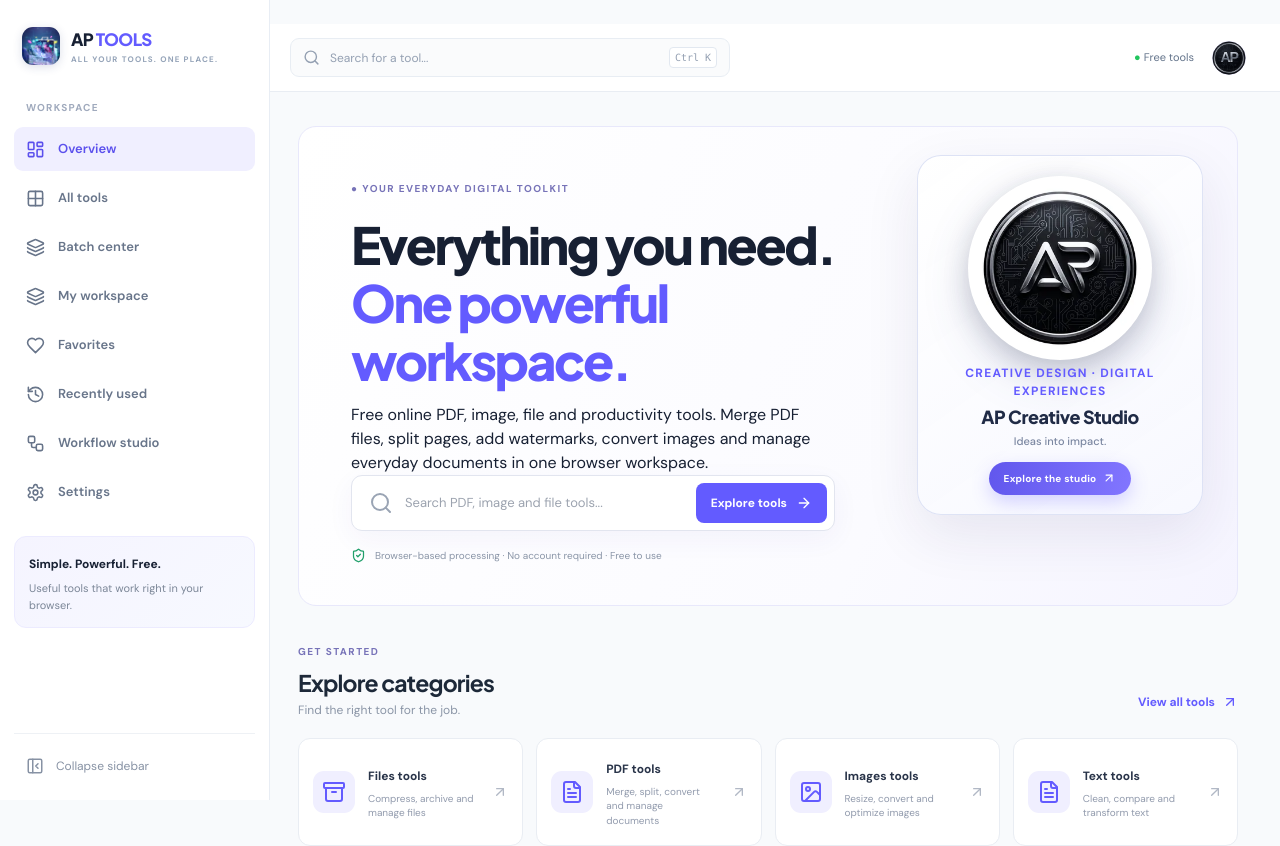
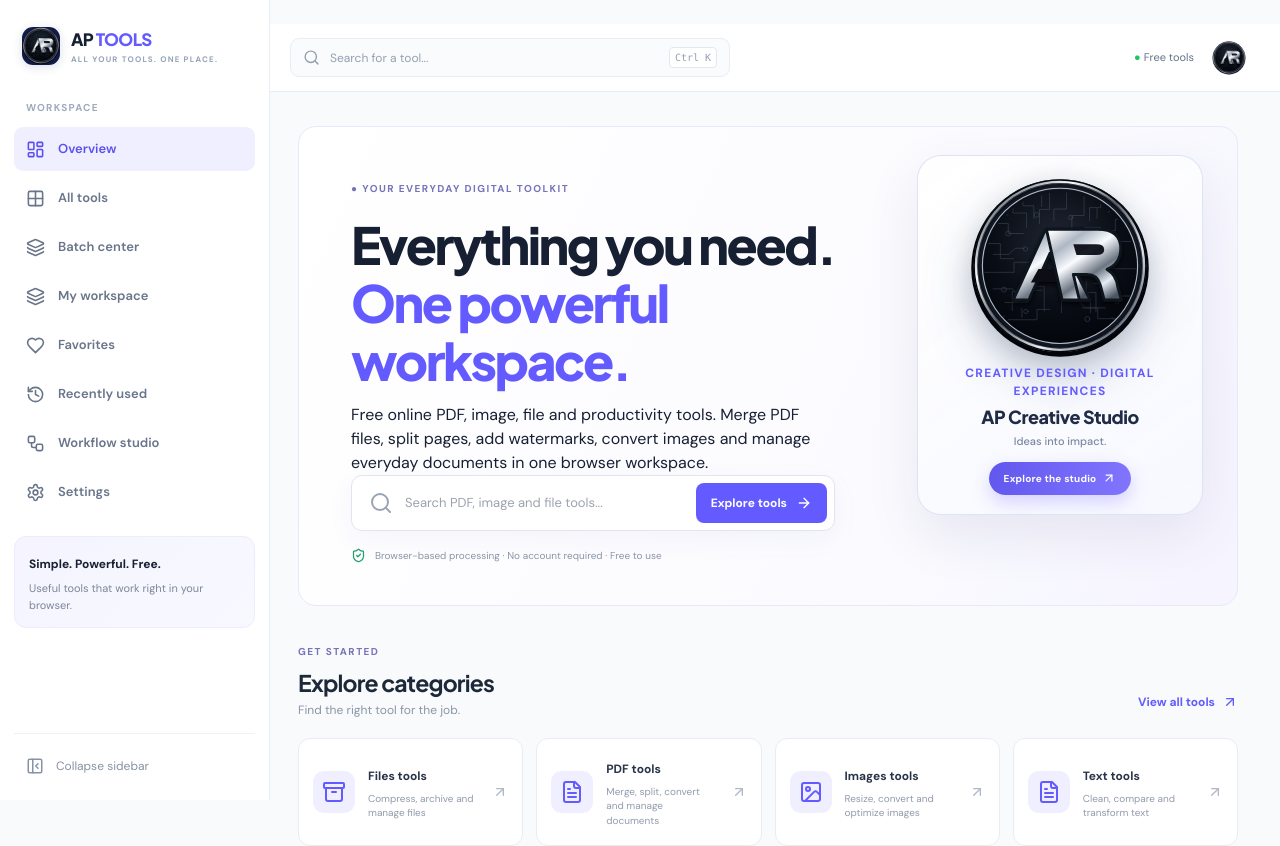
Before and after one commit to anantttt1/AP-Tools, a React (Vite) app: page / in a window 1280 px wide. Shown: the top 846 px of the page. Built offline with nearby package versions, Linux system fonts and the light colour scheme.

Commit message:
Rebuild AP medallion branding and enhance liquid logo reveal

```diff
--- a/src/components/Layout.tsx
+++ b/src/components/Layout.tsx
@@ -34,7 +34,7 @@ export default function Layout() {
     <aside className={`sidebar ${collapsed ? 'collapsed' : ''} ${mobile ? 'mobile-open' : ''}`}>
       <div className="brand">
         <div className="brand-heading">
-          <img className="brand-mark-image" src="/toolbox-hero.webp" alt="AP Tools digital toolbox" />
+          <img className="brand-mark-image" src="/ap-medallion.svg" alt="AP Creative Studio metallic emblem" />
           {!collapsed && <div><b>AP <span>TOOLS</span></b><small>ALL YOUR TOOLS. ONE PLACE.</small></div>}
         </div>
         <button className="mobile-close" onClick={() => setMobile(false)} aria-label="Close navigation"><X size={17}/></button>
--- a/src/pages/Home.tsx
+++ b/src/pages/Home.tsx
@@ -48,13 +48,14 @@ export default function Home() {
                 <feGaussianBlur in="SourceGraphic" stdDeviation="4.5" result="soft"/>
                 <feColorMatrix in="soft" mode="matrix" values="1 0 0 0 0  0 1 0 0 0  0 0 1 0 0  0 0 0 24 -11" result="goo"/>
                 <feComposite in="SourceGraphic" in2="goo" operator="atop" result="merged"/>
-                <feTurbulence type="fractalNoise" baseFrequency=".018 .045" numOctaves="2" seed="8" result="noise"/>
-                <feDisplacementMap in="merged" in2="noise" scale="3.5" xChannelSelector="R" yChannelSelector="G" result="organic"/>
-                <feSpecularLighting in="noise" surfaceScale="2.8" specularConstant=".72" specularExponent="24" lighting-color="#ffffff" result="gloss">
+                <feTurbulence type="fractalNoise" baseFrequency=".012 .032" numOctaves="3" seed="13" result="noise"/>
+                <feDisplacementMap in="merged" in2="noise" scale="8" xChannelSelector="R" yChannelSelector="G" result="organic"/>
+                <feGaussianBlur in="organic" stdDeviation=".35" result="softOrganic"/>
+                <feSpecularLighting in="noise" surfaceScale="5" specularConstant="1" specularExponent="34" lighting-color="#ffffff" result="gloss">
                   <feDistantLight azimuth="225" elevation="58"/>
                 </feSpecularLighting>
-                <feComposite in="gloss" in2="organic" operator="in" result="highlights"/>
-                <feBlend in="organic" in2="highlights" mode="screen"/>
+                <feComposite in="gloss" in2="softOrganic" operator="in" result="highlights"/>
+                <feBlend in="softOrganic" in2="highlights" mode="screen"/>
               </filter>
             </defs>
           </svg>
@@ -69,7 +70,7 @@ export default function Home() {
           <span className="water-crown" />
           <span className="water-pool" />
           <span className="water-ripple water-ripple-a" /><span className="water-ripple water-ripple-b" />
-          <img src="/ap-creative-studio-logo.webp" alt="AP Creative Studio logo" />
+          <img src="/ap-medallion.svg" alt="AP Creative Studio metallic emblem" />
           <span className="water-shine" />
         </span>
         <span className="hero-art-copy">
--- a/src/styles.css
+++ b/src/styles.css
@@ -180,3 +180,18 @@ html{scroll-behavior:smooth;scroll-padding-top:24px}
 @media(max-width:900px){.hero-art{right:20px;width:250px;min-height:255px}.hero-art-water{width:150px;height:150px;flex-basis:150px}}
 @media(max-width:760px){.hero-art{position:relative;right:auto;top:auto;width:100%;min-height:0;margin:26px 0 0;padding:17px}.hero-art-water{width:165px;height:165px;flex-basis:165px}.hero-art-copy strong{font-size:17px}}
 @media(prefers-reduced-motion:reduce){.water-drop,.water-ribbon,.water-pool,.water-ripple,.water-shine,.water-spray,.water-crown{animation:none;opacity:0}.hero-art-water>img{animation:none;clip-path:circle(72% at 50% 50%);transform:none}}
+
+/* Premium fluid-water reveal refinements */
+.hero-art-water{filter:drop-shadow(0 18px 24px rgba(20,55,102,.2));}
+.hero-art-water:before,.hero-art-water:after{content:"";position:absolute;z-index:3;pointer-events:none;left:50%;top:50%;width:92%;height:92%;border-radius:48% 52% 44% 56%;opacity:0;transform:translate(-50%,-50%) scale(.25);background:conic-gradient(from 20deg,transparent 0 7%,rgba(255,255,255,.92) 10%,rgba(140,205,241,.72) 15%,transparent 21% 37%,rgba(255,255,255,.88) 42%,rgba(90,166,215,.55) 48%,transparent 54% 100%);filter:blur(1.2px) drop-shadow(0 0 8px rgba(112,190,235,.55));animation:studio-fluid-halo 3.4s cubic-bezier(.18,.72,.18,1) .18s both}
+.hero-art-water:after{width:108%;height:108%;background:conic-gradient(from 190deg,transparent 0 11%,rgba(255,255,255,.85) 15%,rgba(105,177,222,.55) 19%,transparent 25% 61%,rgba(255,255,255,.8) 66%,transparent 73%);filter:blur(2px);animation-delay:.42s}
+.water-ribbon{clip-path:polygon(0 40%,8% 28%,16% 32%,24% 12%,33% 29%,43% 4%,52% 26%,62% 10%,70% 31%,81% 19%,91% 34%,100% 28%,100% 72%,91% 65%,81% 78%,70% 67%,61% 92%,51% 70%,42% 96%,33% 71%,23% 88%,15% 66%,7% 75%,0 64%)}
+.water-ribbon:before,.water-ribbon:after{content:"";position:absolute;inset:12% 4%;border-radius:50%;background:linear-gradient(180deg,rgba(255,255,255,.95),rgba(255,255,255,.06) 42%,transparent 58%);filter:blur(2px);transform:rotate(-3deg)}
+.water-ribbon:after{inset:55% 7% 18%;background:linear-gradient(90deg,transparent,rgba(255,255,255,.8),transparent);filter:blur(1px)}
+.water-drop{border-radius:58% 42% 62% 38%;background:radial-gradient(ellipse at 27% 16%,#fff 0 5%,rgba(255,255,255,.98) 12%,rgba(219,244,255,.97) 24%,rgba(120,188,226,.96) 53%,rgba(45,105,161,.96) 78%,rgba(255,255,255,.96) 100%);box-shadow:inset -3px -5px 7px rgba(21,69,119,.32),inset 2px 2px 5px #fff,0 5px 11px rgba(36,103,160,.28)}
+.water-spray{mix-blend-mode:screen;opacity:0;filter:url(#studio-water-goo) drop-shadow(0 0 5px rgba(185,231,255,.75))}
+.water-pool{background:radial-gradient(ellipse at 28% 18%,rgba(255,255,255,.98) 0 1%,rgba(235,250,255,.9) 8%,transparent 25%),radial-gradient(ellipse at 65% 72%,rgba(24,74,128,.4),transparent 52%),linear-gradient(145deg,rgba(255,255,255,.98),rgba(177,224,249,.9) 22%,rgba(76,151,207,.86) 52%,rgba(232,250,255,.98) 77%,rgba(54,125,183,.8));}
+.water-ripple{border-width:3px;filter:drop-shadow(0 0 4px rgba(255,255,255,.85));}
+.hero-art-water>img{object-fit:contain;filter:drop-shadow(0 7px 12px rgba(0,0,0,.32));}
+@keyframes studio-fluid-halo{0%{opacity:0;transform:translate(-50%,-50%) scale(.18) rotate(-45deg)}28%{opacity:.9}58%{opacity:.72;transform:translate(-50%,-50%) scale(1.04) rotate(95deg)}100%{opacity:0;transform:translate(-50%,-50%) scale(1.2) rotate(180deg)}}
+@media(prefers-reduced-motion:reduce){.hero-art-water:before,.hero-art-water:after{animation:none;opacity:0}}
```
Also changed, not shown: public/ap-medallion.svg (added), public/icon.svg.
